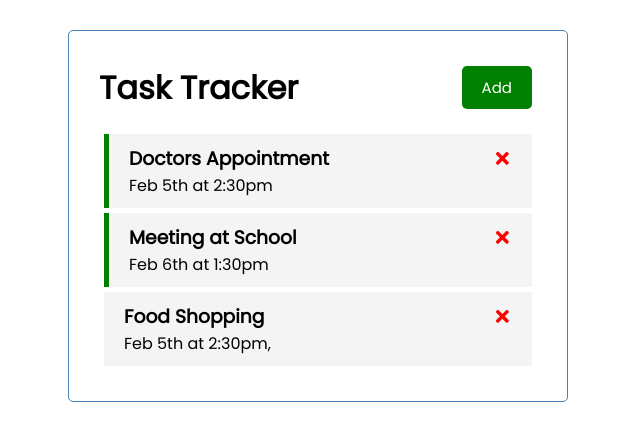
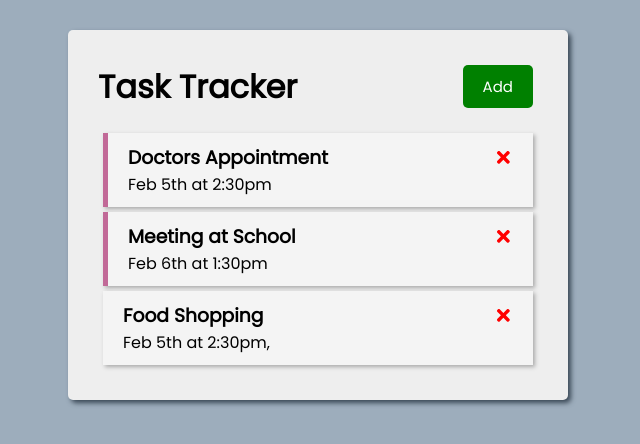
Before and after one commit to TheJasuMasa/task-list-app, a React (Create React App) app: page / in a window 1280 px wide. Shown: the top 444 px of the page, without its empty margins (322-962 px from the left). Built offline with nearby package versions, Linux system fonts and the light colour scheme.

Commit message:
add color pallete specs and begin editing colors

```diff
--- a/src/index.css
+++ b/src/index.css
@@ -8,14 +8,16 @@
 
 body {
   font-family: 'Poppins', sans-serif;
+  background-color: #9dadbc;
 }
 
 .container {
+  background-color: #EEE;
   max-width: 500px;
   margin: 30px auto;
   overflow: auto;
   min-height: 300px;
-  border: 1px solid steelblue;
+  box-shadow: 3px 3px 5px #3A4856;
   padding: 30px;
   border-radius: 5px;
 }
@@ -29,7 +31,7 @@
 
 .btn {
   display: inline-block;
-  background: #000;
+  background: #008ECC;
   color: #fff;
   border: none;
   padding: 10px 20px;
@@ -59,10 +61,11 @@
   margin: 5px;
   padding: 10px 20px;
   cursor: pointer;
+  box-shadow: 2px 2px 4px #AAA;
 }
 
 .task.reminder {
-  border-left: 5px solid green;
+  border-left: 5px solid #C16997;
 }
 
 .task h3 {
```
Also changed, not shown: color-spec.txt (added).
